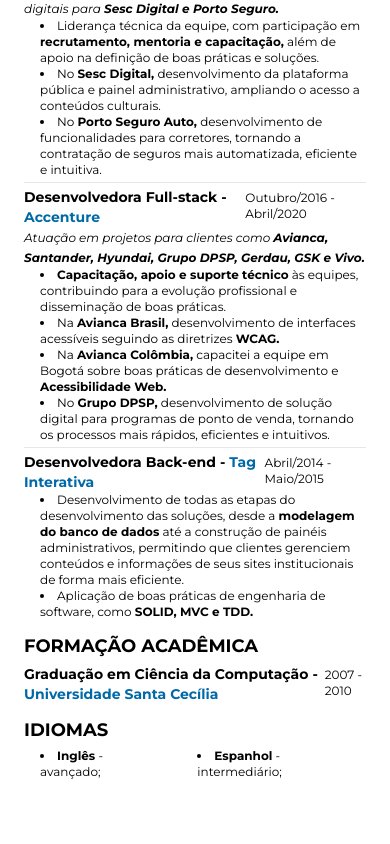
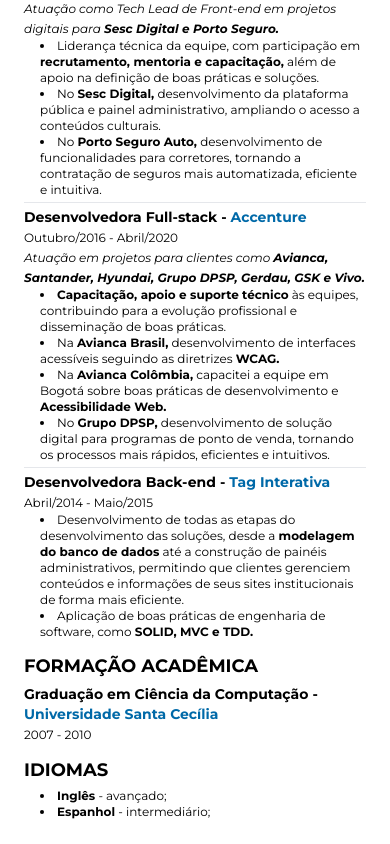
Before and after one commit to milene-caje/resume, a React (Vite) app: page / in a window 390 px wide. Shown: the part 1094-1938 px from the top of the page. Before the commit the page ends 1898 px from the top, so only its background shows below. Built offline with nearby package versions, Linux system fonts and the light colour scheme.

Commit message:
fixed mobile view

```diff
--- a/src/components/Education.tsx
+++ b/src/components/Education.tsx
@@ -2,7 +2,7 @@
 function Education() {
   return (
     <div>
-      <div className="flex items-baseline justify-between">
+      <div className="md:flex items-baseline justify-between">
         <h3 className="text-1xl font-bold">
           <Trans i18nKey="education.course" /> -
           <span className="text-sky-700"> Universidade Santa Cecília</span>
--- a/src/components/Language.tsx
+++ b/src/components/Language.tsx
@@ -1,7 +1,7 @@
 import { Trans } from "react-i18next";
 function Language() {
   return (
-    <ul className="list-disc list-inside pl-4 text-xs flex gap-8">
+    <ul className="list-disc list-inside pl-4 text-xs md:flex md:gap-8">
       <li>
         <Trans
           i18nKey="language.english"
--- a/src/shared/ExperienceItem.tsx
+++ b/src/shared/ExperienceItem.tsx
@@ -11,7 +11,7 @@
   return (
     <>
       <div>
-        <div className="flex items-baseline justify-between">
+        <div className="md:flex items-baseline justify-between">
           <h3 className="text-1xl font-bold">
             <Trans i18nKey={position} /> -{" "}
             <span className="text-sky-700">
```
